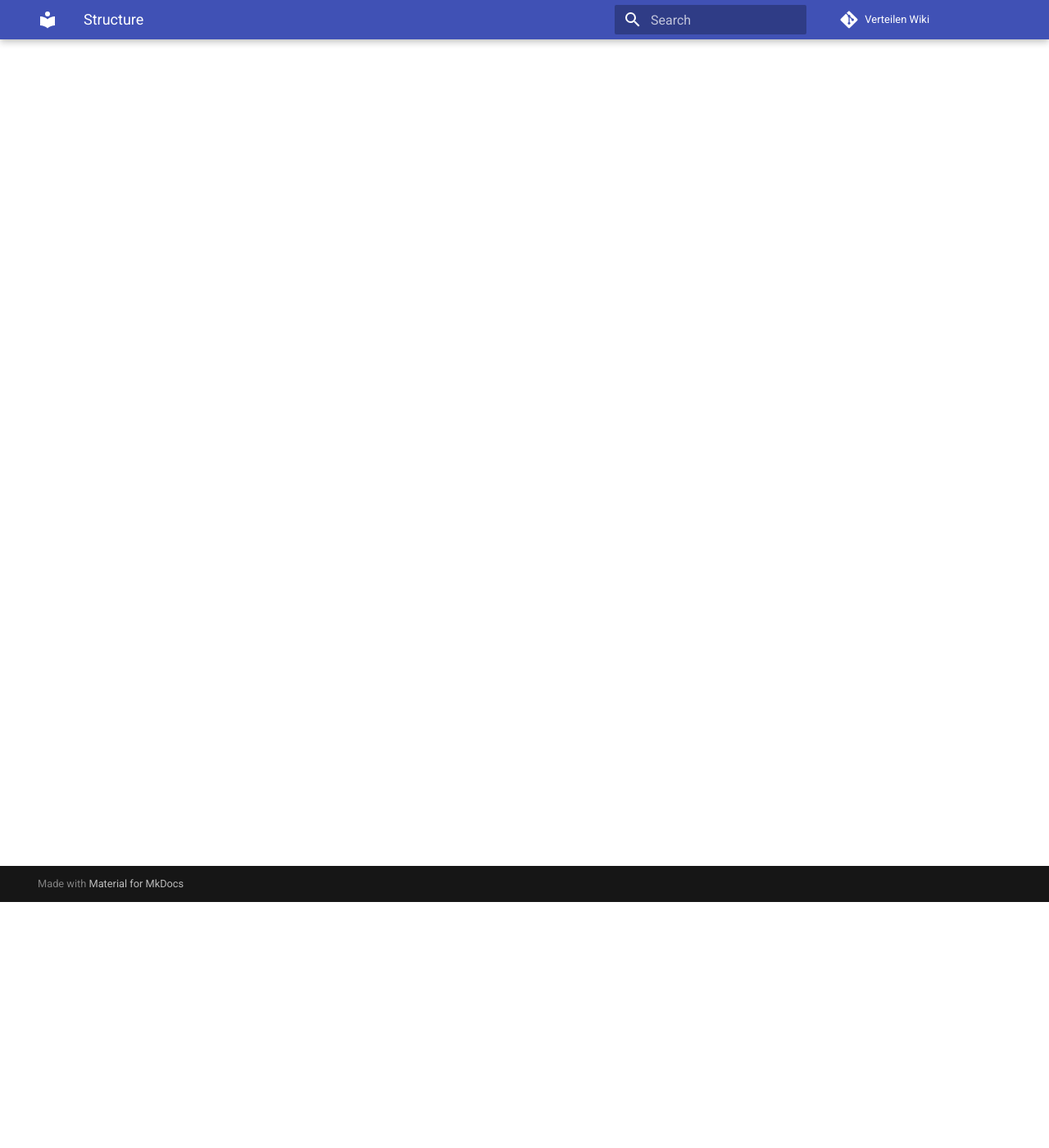
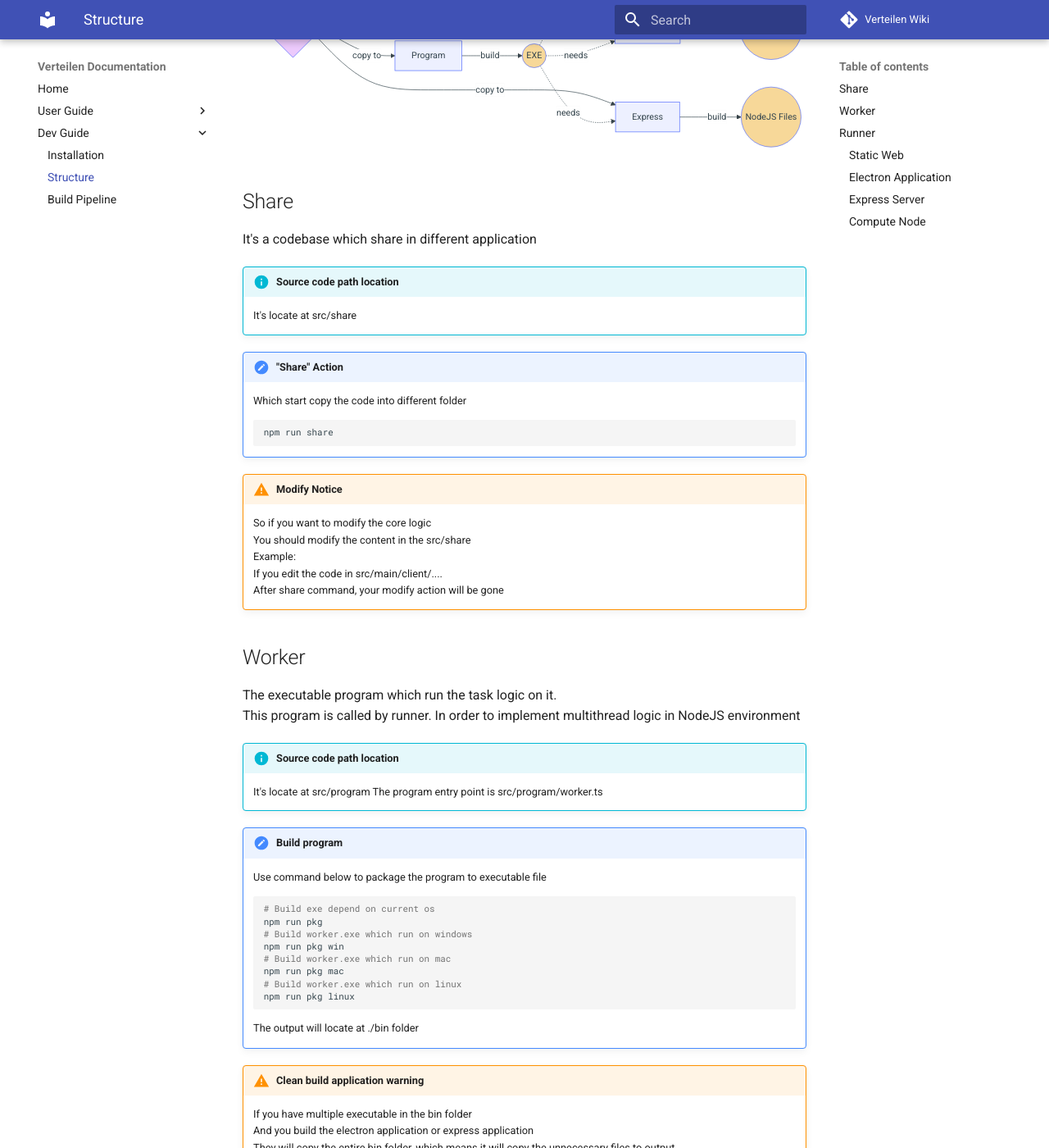
Before and after one commit to Verteilen/wiki, an MkDocs documentation site: the page built from docs/dev/structure.md, in a window 1280 px wide and 1400 px high, scrolled down 300 px. Shown: the whole window at 82% size. Built offline with MkDocs 1.6.1 and Material for MkDocs 9.7.7, drawn with Linux system fonts in a browser that asks for light colours; comment, search, counter and statistics services are not loaded; some of the changed text lies outside the part shown.

Commit message:
Update str5ucture

````diff
--- a/docs/dev/structure.md
+++ b/docs/dev/structure.md
@@ -1 +1,129 @@
 # Project Structure
+
+``` mermaid
+---
+title: Overview
+---
+graph LR
+    A{share codebase} -->|copy to| B[Program]
+    A -->|copy to| C[Compute Node]
+    A -->|copy to| D[Web]
+    A -->|copy to| E[Electron]
+    A -->|copy to| F[Express]
+    B -->|build| G((EXE))
+    G -.->|needs| C
+    G -.->|needs| E
+    G -.->|needs| F
+    D -->|build| H((HTML))
+    E -->|build| I((msi, deb Files))
+    F -->|build| J((NodeJS Files))
+    style G fill:#f7d899
+    style H fill:#f7d899
+    style I fill:#f7d899
+    style J fill:#f7d899
+    style A fill:#eccafc
+```
+
+## Share
+
+It's a codebase which share in different application
+
+!!! info "Source code path location"
+    It's locate at src/share
+
+!!! message ""Share" Action"
+    Which start copy the code into different folder
+    ```bash
+    npm run share
+    ```
+
+!!! warning "Modify Notice"
+    So if you want to modify the core logic<br />
+    You should modify the content in the src/share <br />
+    Example: <br />
+    If you edit the code in src/main/client/.... <br />
+    After share command, your modify action will be gone
+
+## Worker
+
+The executable program which run the task logic on it.<br />
+This program is called by runner. In order to implement multithread logic in NodeJS environment
+
+!!! info "Source code path location"
+    It's locate at src/program
+    The program entry point is src/program/worker.ts
+
+!!! message "Build program"
+    Use command below to package the program to executable file
+    ```bash
+    # Build exe depend on current os
+    npm run pkg
+    # Build worker.exe which run on windows
+    npm run pkg win
+    # Build worker.exe which run on mac
+    npm run pkg mac
+    # Build worker.exe which run on linux
+    npm run pkg linux
+    ```
+    The output will locate at ./bin folder
+
+!!! warning "Clean build application warning"
+    If you have multiple executable in the bin folder <br />
+    And you build the electron application or express application <br />
+    They will copy the entire bin folder, which means it will copy the unnecessary files to output <br />
+    <b>Make sure delete bin folder before build any runner application</b>
+
+## Runner
+
+### Static Web
+
+Simple task management host by browser, which it close when user close browser <br />
+It's unreliable you could said, But easy deploy
+
+Notices:
+
+- [ ] Backend
+- [ ] Playground
+- [ ] Authentication
+
+!!! info "Source code path location"
+    It's locate at src/renderer
+
+!!! message "Build program"
+    Use command below to package the program to executable file
+    ```bash
+    # Output html files
+    npm run build:web
+    ```
+    The output will locate at ./build/renderer folder
+
+### Electron Application
+
+Notices:
+
+- [x] Backend
+- [x] Playground
+- [ ] Authentication
+
+!!! info "Source code path location"
+    Frontend locate at src/renderer
+    Backend locate at src/main
+
+### Express Server
+
+Notices:
+
+- [x] Backend
+- [x] Playground
+- [x] Authentication
+
+It's nodejs express server which hosting the backend
+
+!!! info "Source code path location"
+    Frontend locate at src/renderer
+    Backend locate at src/server
+
+### Compute Node
+
+!!! info "Source code path location"
+    It's locate at src/node
--- a/mkdocs.yml
+++ b/mkdocs.yml
@@ -27,3 +27,11 @@ markdown_extensions:
   - admonition
   - pymdownx.details
   - pymdownx.superfences
+  - def_list
+  - pymdownx.tasklist:
+      custom_checkbox: true
+  - pymdownx.superfences:
+      custom_fences:
+        - name: mermaid
+          class: mermaid
+          format: !!python/name:pymdownx.superfences.fence_code_format
````
Also changed, not shown: docs/dev/installation.md (+1 -1 lines), docs/index.md (+2 -0 lines), docs/static/icon.png (added).
